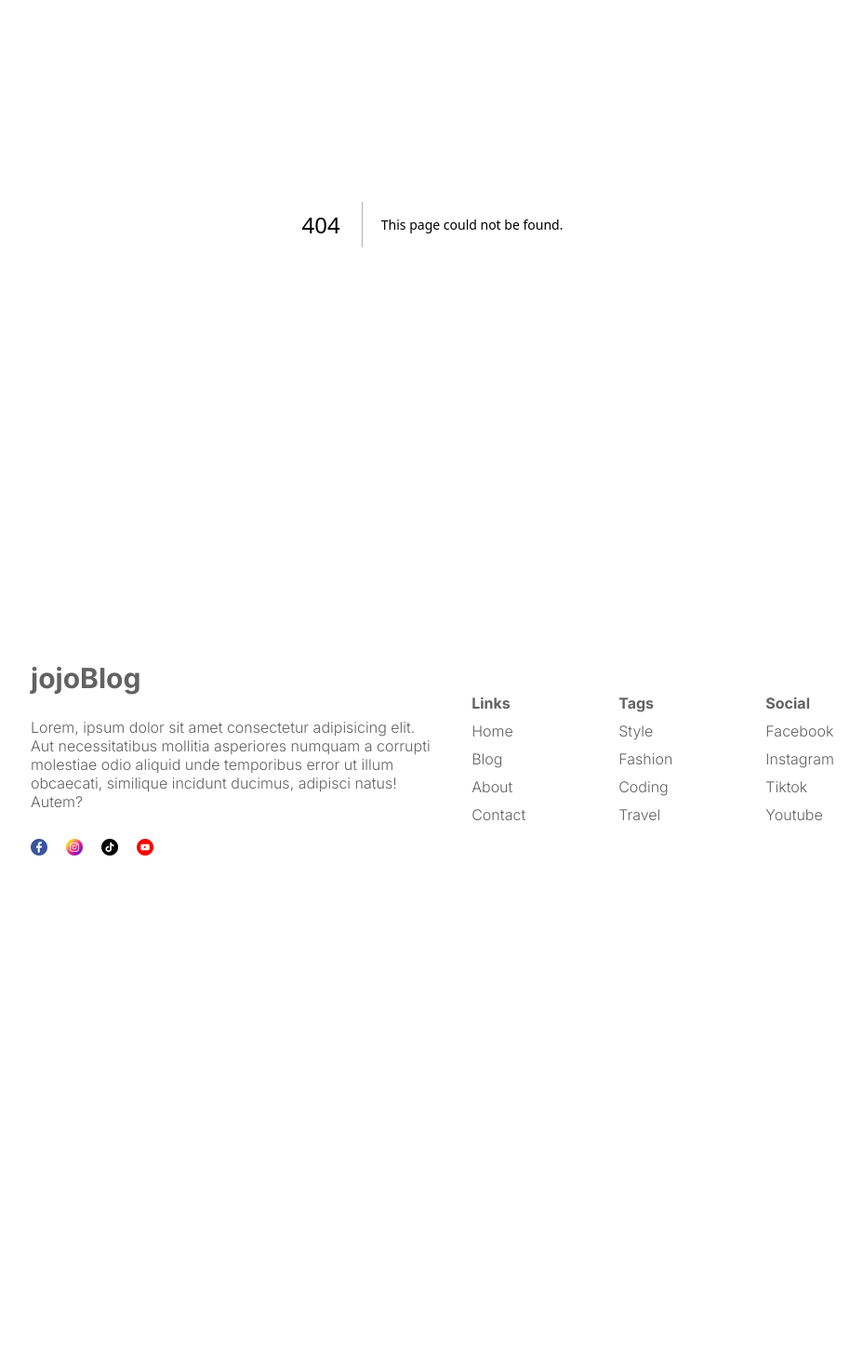
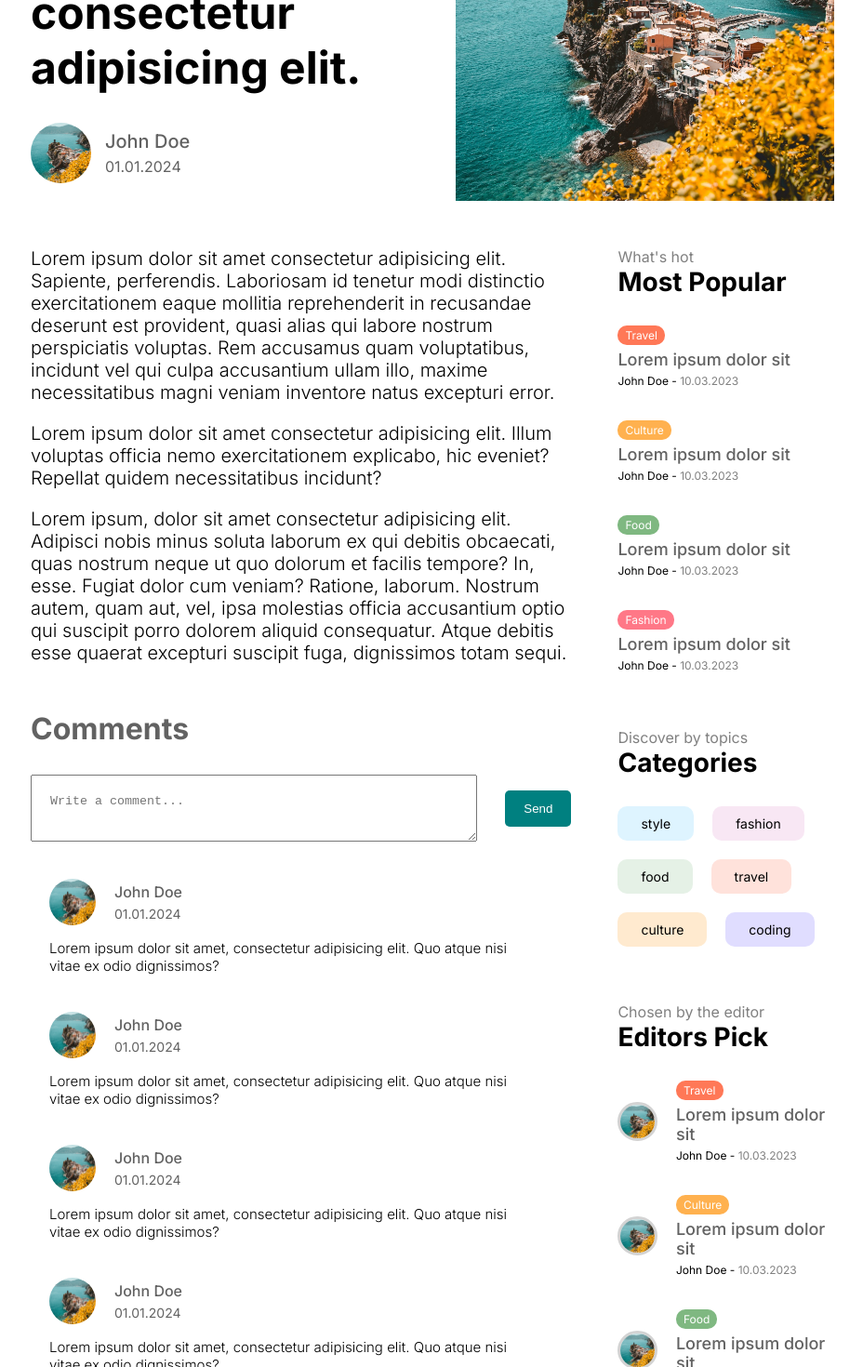
Before and after one commit to Cyber-Infernox/Seasonal-Blogs, a Next.js app in the folder my-app/: page /1 in a window 1280 px wide. Before the commit this address had no page. Shown: the part 259-1729 px from the top of the page at 93% size, without its empty margins (175-1103 px from the left). Before the commit the page ends 1229 px from the top, so only its background shows below. Built offline with nearby package versions, Linux system fonts and the light colour scheme.

Commit message:
Single blog page

```diff
--- /dev/null
+++ b/my-app/src/app/[slug]/page.jsx
@@ -0,0 +1,67 @@
+import Image from "next/image";
+
+// Components
+import Menu from "@/components/menu/Menu";
+import Comments from "@/components/comments/Comments";
+
+// Style
+import styles from "./singleBlogPage.module.css";
+
+const SingleBlogPage = () => {
+  return (
+    <div className={styles.container}>
+      <div className={styles.infoContainer}>
+        <div className={styles.textContainer}>
+          <h1 className={styles.title}>
+            Lorem ipsum dolor sit, amet consectetur adipisicing elit.
+          </h1>
+          <div className={styles.user}>
+            <div className={styles.userImageContainer}>
+              <Image src="/p1.jpeg" alt="" fill className={styles.avatar} />
+            </div>
+            <div className={styles.userTextContainer}>
+              <span className={styles.username}>John Doe</span>
+              <span className={styles.date}>01.01.2024</span>
+            </div>
+          </div>
+        </div>
+        <div className={styles.imageContainer}>
+          <Image src="/p1.jpeg" alt="" fill className={styles.image} />
+        </div>
+      </div>
+      <div className={styles.content}>
+        <div className={styles.post}>
+          <div className={styles.description}>
+            <p>
+              Lorem ipsum dolor sit amet consectetur adipisicing elit. Sapiente,
+              perferendis. Laboriosam id tenetur modi distinctio exercitationem
+              eaque mollitia reprehenderit in recusandae deserunt est provident,
+              quasi alias qui labore nostrum perspiciatis voluptas. Rem
+              accusamus quam voluptatibus, incidunt vel qui culpa accusantium
+              ullam illo, maxime necessitatibus magni veniam inventore natus
+              excepturi error.
+            </p>
+            <p>
+              Lorem ipsum dolor sit amet consectetur adipisicing elit. Illum
+              voluptas officia nemo exercitationem explicabo, hic eveniet?
+              Repellat quidem necessitatibus incidunt?
+            </p>
+            <p>
+              Lorem ipsum, dolor sit amet consectetur adipisicing elit. Adipisci
+              nobis minus soluta laborum ex qui debitis obcaecati, quas nostrum
+              neque ut quo dolorum et facilis tempore? In, esse. Fugiat dolor
+              cum veniam? Ratione, laborum. Nostrum autem, quam aut, vel, ipsa
+              molestias officia accusantium optio qui suscipit porro dolorem
+              aliquid consequatur. Atque debitis esse quaerat excepturi suscipit
+              fuga, dignissimos totam sequi.
+            </p>
+          </div>
+          <Comments />
+        </div>
+        <Menu />
+      </div>
+    </div>
+  );
+};
+
+export default SingleBlogPage;
--- /dev/null
+++ b/my-app/src/app/[slug]/singleBlogPage.module.css
@@ -0,0 +1,94 @@
+.infoContainer {
+  display: flex;
+  gap: 50px;
+  margin-top: 25px;
+}
+
+.textContainer {
+  flex: 1;
+}
+
+.title {
+  font-size: 60px;
+  margin-bottom: 30px;
+}
+
+.user {
+  display: flex;
+  align-items: center;
+  gap: 15px;
+}
+
+.userImageContainer {
+  width: 65px;
+  height: 65px;
+  position: relative;
+}
+
+.avatar {
+  border-radius: 50%;
+  object-fit: cover;
+}
+
+.userTextContainer {
+  display: flex;
+  flex-direction: column;
+  gap: 5px;
+  color: var(--softTextColor);
+}
+
+.username {
+  font-size: 20px;
+  font-weight: 500;
+}
+
+.imageContainer {
+  flex: 1;
+  height: 350px;
+  position: relative;
+}
+
+.image {
+  object-fit: cover;
+}
+
+.content {
+  display: flex;
+  gap: 50px;
+}
+
+.post {
+  flex: 5;
+  margin-top: 50px;
+}
+
+.description p {
+  font-size: 20px;
+  font-weight: 300;
+  margin-bottom: 20px;
+}
+
+@media screen and (max-width: 1536px) {
+  .title {
+    font-size: 54px;
+  }
+}
+@media screen and (max-width: 1280px) {
+  .title {
+    font-size: 48px;
+  }
+}
+@media screen and (max-width: 1024px) {
+  .imageContainer {
+    display: none;
+  }
+}
+@media screen and (max-width: 640px) {
+  .title {
+    font-size: 36px;
+  }
+
+  .description p {
+    font-size: 18px;
+  }
+}
--- a/my-app/src/app/blog/page.jsx
+++ b/my-app/src/app/blog/page.jsx
@@ -1,7 +1,9 @@
+// Components
+import CardList from "@/components/cardList/CardList";
+import Menu from "@/components/menu/Menu";
+
 // Style
-import CardList from "@/components/cardList/CardList";
 import styles from "./blogPage.module.css";
-import Menu from "@/components/menu/Menu";
 
 const BlogPage = () => {
   return (
--- /dev/null
+++ b/my-app/src/components/comments/Comments.jsx
@@ -0,0 +1,133 @@
+import Link from "next/link";
+import Image from "next/image";
+
+// Style
+import styles from "./comments.module.css";
+
+const Comments = () => {
+  const status = "authenticated";
+
+  return (
+    <div className={styles.container}>
+      <h1 className={styles.title}>Comments</h1>
+      {status === "authenticated" ? (
+        <div className={styles.write}>
+          <textarea
+            placeholder="Write a comment..."
+            className={styles.input}
+          ></textarea>
+          <button className={styles.button}>Send</button>
+        </div>
+      ) : (
+        <Link href="/login">Login to comment</Link>
+      )}
+      <div className={styles.comments}>
+        <div className={styles.comment}>
+          <div className={styles.user}>
+            <Image
+              src="/p1.jpeg"
+              alt=""
+              width={50}
+              height={50}
+              className={styles.image}
+            />
+            <div className={styles.userInfo}>
+              <span className={styles.username}>John Doe</span>
+              <span className={styles.date}>01.01.2024</span>
+            </div>
+          </div>
+          <p className={styles.desc}>
+            Lorem ipsum dolor sit amet, consectetur adipisicing elit. Quo atque
+            nisi vitae ex odio dignissimos?
+          </p>
+        </div>
+      </div>
+      <div className={styles.comments}>
+        <div className={styles.comment}>
+          <div className={styles.user}>
+            <Image
+              src="/p1.jpeg"
+              alt=""
+              width={50}
+              height={50}
+              className={styles.image}
+            />
+            <div className={styles.userInfo}>
+              <span className={styles.username}>John Doe</span>
+              <span className={styles.date}>01.01.2024</span>
+            </div>
+          </div>
+          <p className={styles.desc}>
+            Lorem ipsum dolor sit amet, consectetur adipisicing elit. Quo atque
+            nisi vitae ex odio dignissimos?
+          </p>
+        </div>
+      </div>
+      <div className={styles.comments}>
+        <div className={styles.comment}>
+          <div className={styles.user}>
+            <Image
+              src="/p1.jpeg"
+              alt=""
+              width={50}
+              height={50}
+              className={styles.image}
+            />
+            <div className={styles.userInfo}>
+              <span className={styles.username}>John Doe</span>
+              <span className={styles.date}>01.01.2024</span>
+            </div>
+          </div>
+          <p className={styles.desc}>
+            Lorem ipsum dolor sit amet, consectetur adipisicing elit. Quo atque
+            nisi vitae ex odio dignissimos?
+          </p>
+        </div>
+      </div>
+      <div className={styles.comments}>
+        <div className={styles.comment}>
+          <div className={styles.user}>
+            <Image
+              src="/p1.jpeg"
+              alt=""
+              width={50}
+              height={50}
+              className={styles.image}
+            />
+            <div className={styles.userInfo}>
+              <span className={styles.username}>John Doe</span>
+              <span className={styles.date}>01.01.2024</span>
+            </div>
+          </div>
+          <p className={styles.desc}>
+            Lorem ipsum dolor sit amet, consectetur adipisicing elit. Quo atque
+            nisi vitae ex odio dignissimos?
+          </p>
+        </div>
+      </div>
+      <div className={styles.comments}>
+        <div className={styles.comment}>
+          <div className={styles.user}>
+            <Image
+              src="/p1.jpeg"
+              alt=""
+              width={50}
+              height={50}
+              className={styles.image}
+            />
+            <div className={styles.userInfo}>
+              <span className={styles.username}>John Doe</span>
+              <span className={styles.date}>01.01.2024</span>
+            </div>
+          </div>
+          <p className={styles.desc}>
+            Lorem ipsum dolor sit amet, consectetur adipisicing elit. Quo atque
+            nisi vitae ex odio dignissimos?
+          </p>
+        </div>
+      </div>
+    </div>
+  );
+};
+
+export default Comments;
--- /dev/null
+++ b/my-app/src/components/comments/comments.module.css
@@ -0,0 +1,71 @@
+.container {
+  margin-top: 50px;
+}
+
+.title {
+  color: var(--softTextColor);
+  margin-bottom: 30px;
+}
+
+.write {
+  display: flex;
+  align-items: center;
+  justify-content: space-between;
+  gap: 30px;
+}
+
+.input {
+  padding: 20px;
+  width: 100%;
+}
+
+.button {
+  padding: 12px 20px;
+  background-color: teal;
+  color: white;
+  border: none;
+  border-radius: 5px;
+  cursor: pointer;
+}
+
+.comments {
+  margin-top: 40px;
+  padding-right: 40px;
+  padding-left: 20px;
+}
+
+.comment {
+  margin-bottom: 40px;
+}
+
+.user {
+  display: flex;
+  align-items: center;
+  gap: 20px;
+  margin-bottom: 15px;
+}
+
+.image {
+  border-radius: 50%;
+  object-fit: cover;
+}
+
+.userInfo {
+  display: flex;
+  flex-direction: column;
+  gap: 5px;
+  color: var(--softTextColor);
+}
+
+.username {
+  font-weight: 500;
+}
+
+.date {
+  font-size: 14px;
+}
+
+.desc {
+  font-size: 15px;
+  font-weight: 300;
+}
```
